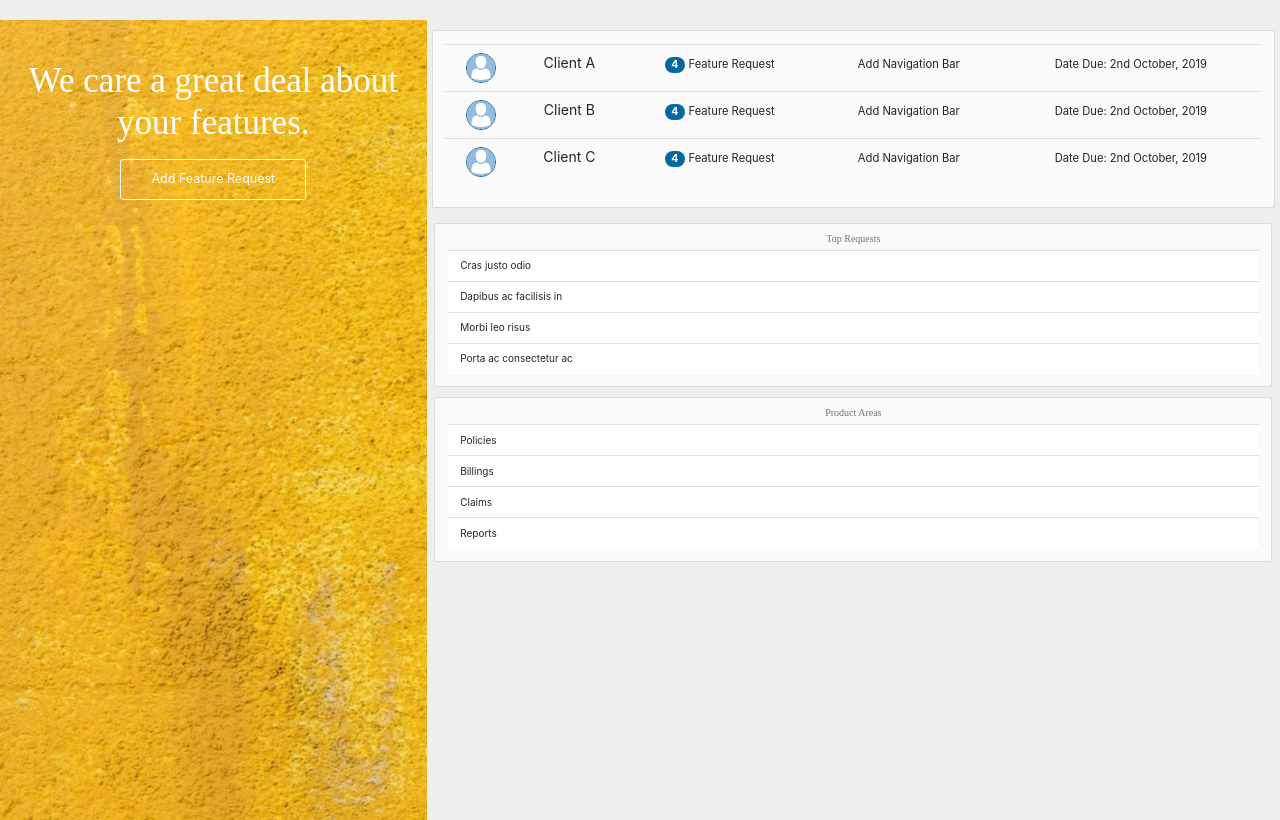
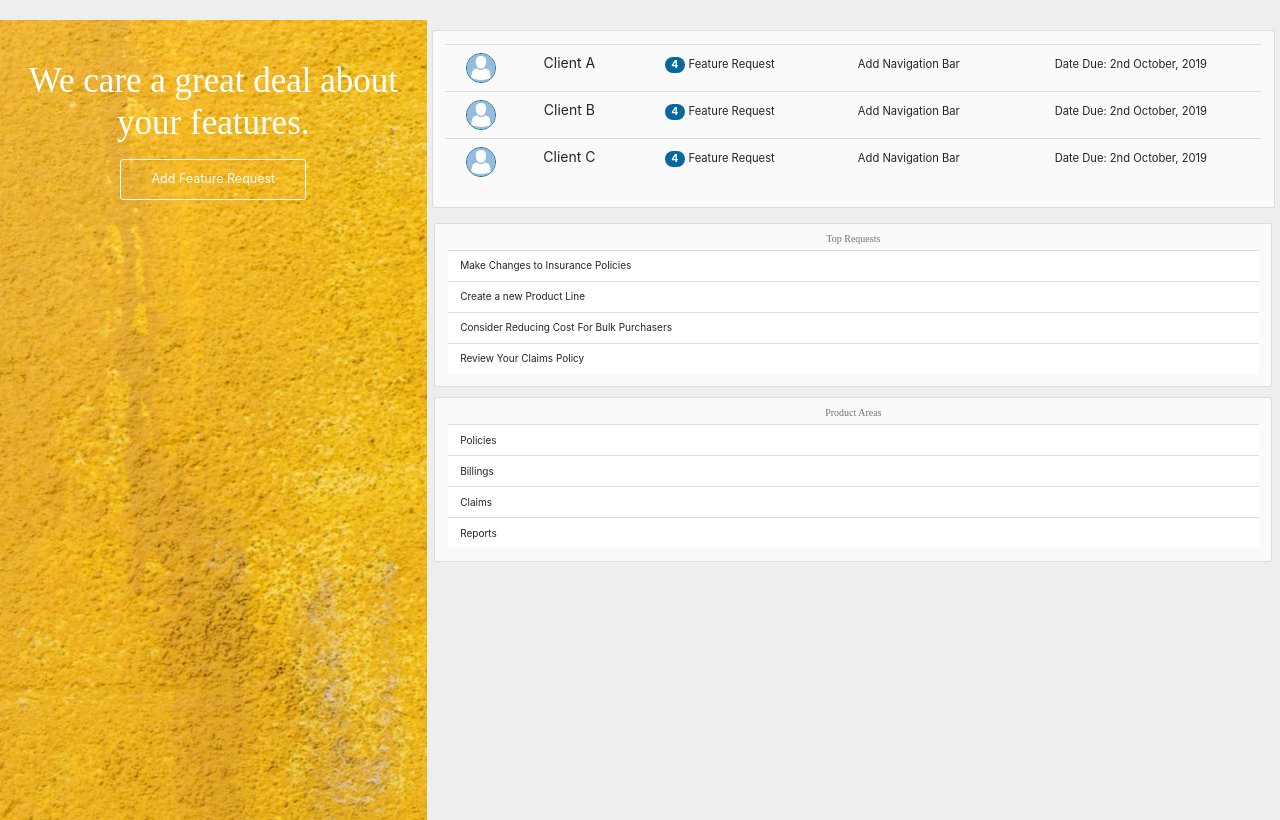
Before and after one commit to Miravicson/Featurester, a Flask app: page / in a window 1280 px wide. Shown: the part 56-876 px from the top of the page. Run offline with Flask 2, Linux system fonts and the light colour scheme; parts of the project's set-up code (start-up, migrations or seed data) failed here and were passed over; some libraries are stand-ins or nearby versions; some web fonts are replaced.

Commit message:
edited out the dummy text

```diff
--- a/requester/templates/index.html
+++ b/requester/templates/index.html
@@ -54,10 +54,10 @@
                         <div class="card-body">
                             <h6 class="card-subtitle mb-2 text-muted text-center">Top Requests</h6>
                             <ul class="list-group list-group-flush">
-                                <li class="list-group-item">Cras justo odio</li>
-                                <li class="list-group-item">Dapibus ac facilisis in</li>
-                                <li class="list-group-item">Morbi leo risus</li>
-                                <li class="list-group-item">Porta ac consectetur ac</li>
+                                <li class="list-group-item">Make Changes to Insurance Policies</li>
+                                <li class="list-group-item">Create a new Product Line</li>
+                                <li class="list-group-item">Consider Reducing Cost For Bulk Purchasers</li>
+                                <li class="list-group-item">Review Your Claims Policy</li>
                             </ul>
                         </div>
                     </div>
```
